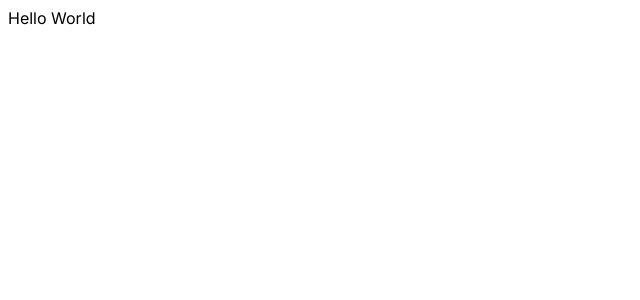
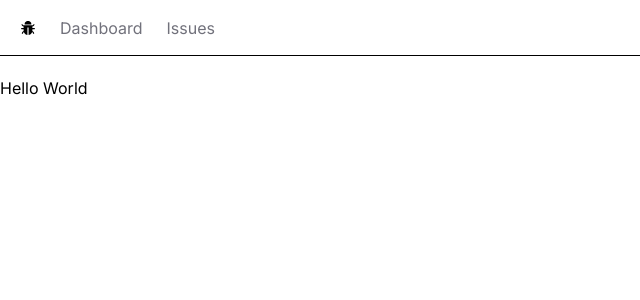
Before and after one commit to harshit-parmar07/issue-tracker, a Next.js app: page / in a window 1280 px wide. Shown: the top 300 px of the page, without its empty margins (0-640 px from the left). Built offline with nearby package versions, Linux system fonts and the light colour scheme.

Commit message:
built navbar

```diff
--- /dev/null
+++ b/app/NavBar.tsx
@@ -0,0 +1,30 @@
+import Link from "next/link";
+import React from "react";
+import { AiFillBug } from "react-icons/ai";
+
+const NavBar = () => {
+  const links = [
+    { label: "Dashboard", href: "/" },
+    { label: "Issues", href: "/issues" },
+  ];
+  return (
+    <nav className="flex space-x-6 border-b mb-5 px-5 h-14 items-center">
+      <Link href="/">
+        <AiFillBug />
+      </Link>
+      <ul className="flex space-x-6">
+        {links.map((link) => (
+          <Link
+            key={link.href}
+            className="text-zinc-500 hover:text-zinc-800 transition-colors"
+            href={link.href}
+          >
+            {link.label}
+          </Link>
+        ))}
+      </ul>
+    </nav>
+  );
+};
+
+export default NavBar;
--- a/app/globals.css
+++ b/app/globals.css
@@ -1,6 +1,5 @@
-@tailwind base;
-@tailwind components;
-@tailwind utilities;
+@import "tailwindcss";
+/* @tailwind utilities; */
 
 :root {
   --foreground-rgb: 0, 0, 0;
--- a/app/layout.tsx
+++ b/app/layout.tsx
@@ -1,22 +1,26 @@
-import './globals.css'
-import type { Metadata } from 'next'
-import { Inter } from 'next/font/google'
+import "./globals.css";
+import type { Metadata } from "next";
+import { Inter } from "next/font/google";
+import NavBar from "./NavBar";
 
-const inter = Inter({ subsets: ['latin'] })
+const inter = Inter({ subsets: ["latin"] });
 
 export const metadata: Metadata = {
-  title: 'Create Next App',
-  description: 'Generated by create next app',
-}
+  title: "Create Next App",
+  description: "Generated by create next app",
+};
 
 export default function RootLayout({
   children,
 }: {
-  children: React.ReactNode
+  children: React.ReactNode;
 }) {
   return (
     <html lang="en">
-      <body className={inter.className}>{children}</body>
+      <body className={inter.className}>
+        <NavBar />
+        <main>{children}</main>
+      </body>
     </html>
-  )
+  );
 }
--- /dev/null
+++ b/global.d.ts
@@ -0,0 +1,4 @@
+declare module "*.css" {
+  const content: { [className: string]: string };
+  export default content;
+}
--- a/package.json
+++ b/package.json
@@ -9,6 +9,7 @@
     "lint": "next lint"
   },
   "dependencies": {
+    "@tailwindcss/postcss": "^4.1.14",
     "@types/node": "24.8.1",
     "@types/react": "19.2.2",
     "@types/react-dom": "19.2.2",
@@ -16,10 +17,11 @@
     "eslint": "9.38.0",
     "eslint-config-next": "15.5.6",
     "next": "15.5.6",
-    "postcss": "8.5.6",
+    "postcss": "^8.5.6",
     "react": "19.2.0",
     "react-dom": "19.2.0",
-    "tailwindcss": "4.1.14",
+    "react-icons": "^4.11.0",
+    "tailwindcss": "^4.1.14",
     "typescript": "5.9.3"
   }
 }
--- a/postcss.config.js
+++ b/postcss.config.js
@@ -1,6 +1,7 @@
 module.exports = {
   plugins: {
+    "@tailwindcss/postcss": {},
     tailwindcss: {},
     autoprefixer: {},
   },
-}
+};
```
Also changed, not shown: 1 other file (tests, documents, lock files or other folders).
